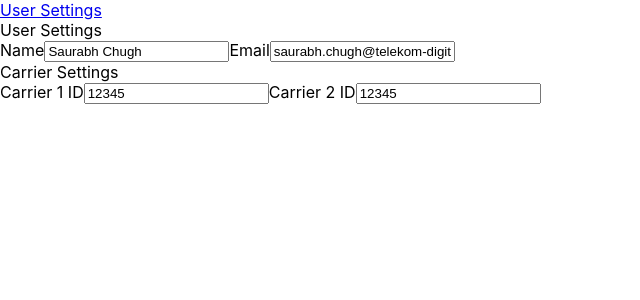
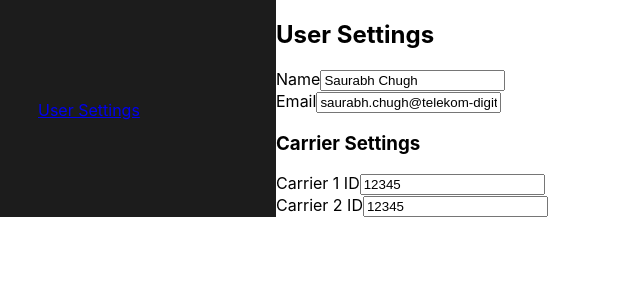
Before and after one commit to saurabhchugh19/cf-app, a React (Create React App) app: page / in a window 1280 px wide. Shown: the top 300 px of the page, without its empty margins (0-640 px from the left). Built offline with nearby package versions, Linux system fonts and the light colour scheme.

Commit message:
Added basic styling with flex

```diff
--- a/src/components/CarrierSettingItem/index.js
+++ b/src/components/CarrierSettingItem/index.js
@@ -1,6 +1,7 @@
 import React from 'react';
 import Label from '../Label';
 import Input from '../Input';
+import './styles.css';
 
 const CarrierSettingItem = props => {
   // Can pass onChange function from parent in props to call if required to implement some business logic in parent component
@@ -13,10 +14,10 @@ const CarrierSettingItem = props => {
   };
 
   return (
-    <>
+    <div className='carrier-setting-item'>
       <Label text={text} />
       <Input data={id} value={value} placeholder={`Enter ${text}`} onChangeHandler={onCarrierSettingItemChange} />
-    </>
+    </div>
   );
 };
 
--- /dev/null
+++ b/src/components/CarrierSettingItem/styles.css
@@ -0,0 +1,3 @@
+.carrier-setting-item {
+    flex-direction: column;
+}
--- a/src/components/CarrierSettings/index.js
+++ b/src/components/CarrierSettings/index.js
@@ -1,16 +1,19 @@
 import React from 'react';
 import CarrierSettingItem from '../CarrierSettingItem';
+// import './styles.css';
 
 const CarrierSettings = props => {
   const { data = [] } = props;
 
   return (
     <>
-      <div>Carrier Settings</div>
-      {data.map(item => {
-        const { id } = item;
-        return <CarrierSettingItem key={id} data={item} />;
-      })}
+      <h3>Carrier Settings</h3>
+      <div>
+        {data.map(item => {
+          const { id } = item;
+          return <CarrierSettingItem key={id} data={item} />;
+        })}
+      </div>
     </>
   );
 };
--- a/src/components/Layout/index.js
+++ b/src/components/Layout/index.js
@@ -2,17 +2,24 @@ import React from 'react';
 import Sidebar from '../../components/Sidebar';
 import Header from '../../components/Header';
 import Footer from '../../components/Footer';
+import './styles.css';
 
 // This is used to render any main route pages and provide with the overall layout flexibility like header/footer/sidebar
 const withLayout = (Component, sidebar = true, header = false, footer = false) => {
   return props => {
     return (
-      <>
-        {sidebar && <Sidebar {...props} />}
-        {header && <Header {...props} />}
-        <Component {...props} />
-        {footer && <Footer {...props} />}
-      </>
+      <div className='layout-container'>
+        {sidebar && (
+          <div className='layout-sidebar'>
+            <Sidebar {...props} />
+          </div>
+        )}
+        <div>
+          {header && <Header {...props} />}
+          <Component {...props} />
+          {footer && <Footer {...props} />}
+        </div>
+      </div>
     );
   };
 };
--- /dev/null
+++ b/src/components/Layout/styles.css
@@ -0,0 +1,9 @@
+.layout-container {
+    display: flex;
+}
+
+.layout-sidebar {
+    flex-direction: column;
+    background: #1C1C1C;
+    width: 276px;
+}
--- a/src/components/Sidebar/index.js
+++ b/src/components/Sidebar/index.js
@@ -1,15 +1,16 @@
 import React from 'react';
 import { SIDEBAR_LIST } from './constants';
 import Anchor from '../../components/Anchor';
+import './styles.css';
 
 const Sidebar = props => {
   return (
-    <>
+    <div className='sidebar-container'>
       {SIDEBAR_LIST.sort((x, y) => x.sortOrder - y.sortOrder).map(item => {
         const { id, text, url } = item;
         return <Anchor key={id} text={text} url={url} />;
       })}
-    </>
+    </div>
   );
 };
 
--- /dev/null
+++ b/src/components/Sidebar/styles.css
@@ -0,0 +1,5 @@
+.sidebar-container {
+    margin-top: 100px;
+    margin-left: 38px;
+    margin-right: 131;
+}
--- a/src/pages/UserSettings/index.js
+++ b/src/pages/UserSettings/index.js
@@ -4,6 +4,7 @@ import Label from '../../components/Label';
 import Input from '../../components/Input';
 import mockData from '../../mock/data.json';
 import CarrierSettings from '../../components/CarrierSettings';
+import './styles.css';
 
 const UserSettings = () => {
   const { name, email, carrierSettings } = mockData;
@@ -20,14 +21,20 @@ const UserSettings = () => {
   };
 
   return (
-    <>
-      <div>User Settings</div>
-      <Label text='Name' />
-      <Input value={name} placeholder='Enter Name' onChangeHandler={onNameChange} />
-      <Label text='Email' />
-      <Input value={email} placeholder='Enter Email' onChangeHandler={onEmailChange} />
-      <CarrierSettings data={carrierSettings} />
-    </>
+    <div className='user-setting-container'>
+      <h2>User Settings</h2>
+      <div>
+        <Label text='Name' />
+        <Input value={name} placeholder='Enter Name' onChangeHandler={onNameChange} />
+      </div>
+      <div>
+        <Label text='Email' />
+        <Input value={email} placeholder='Enter Email' onChangeHandler={onEmailChange} />
+      </div>
+      <div>
+        <CarrierSettings data={carrierSettings} />
+      </div>
+    </div>
   );
 };
 
--- /dev/null
+++ b/src/pages/UserSettings/styles.css
@@ -0,0 +1,3 @@
+.user-setting-container {
+    flex-direction: column;
+}
```
